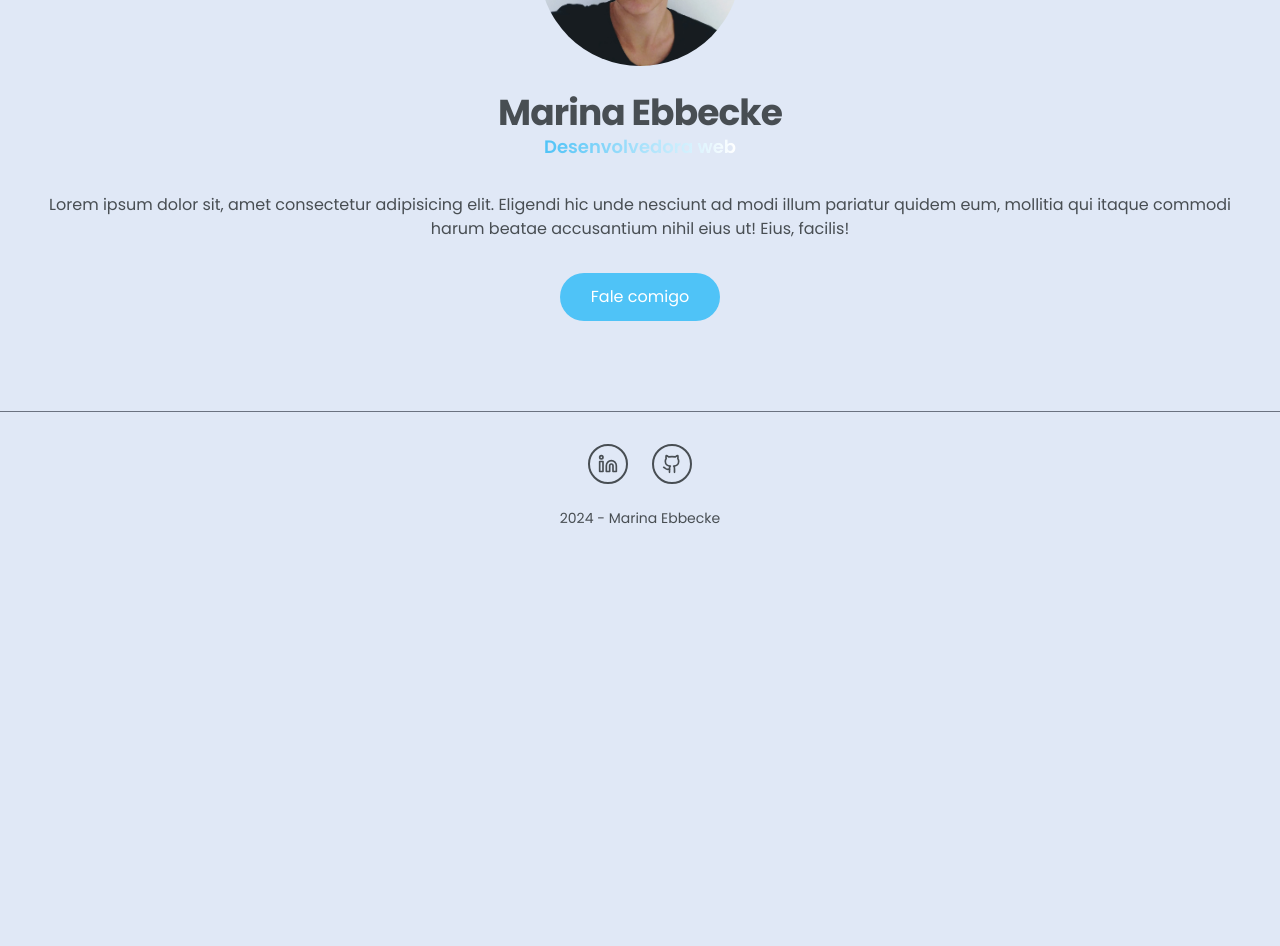
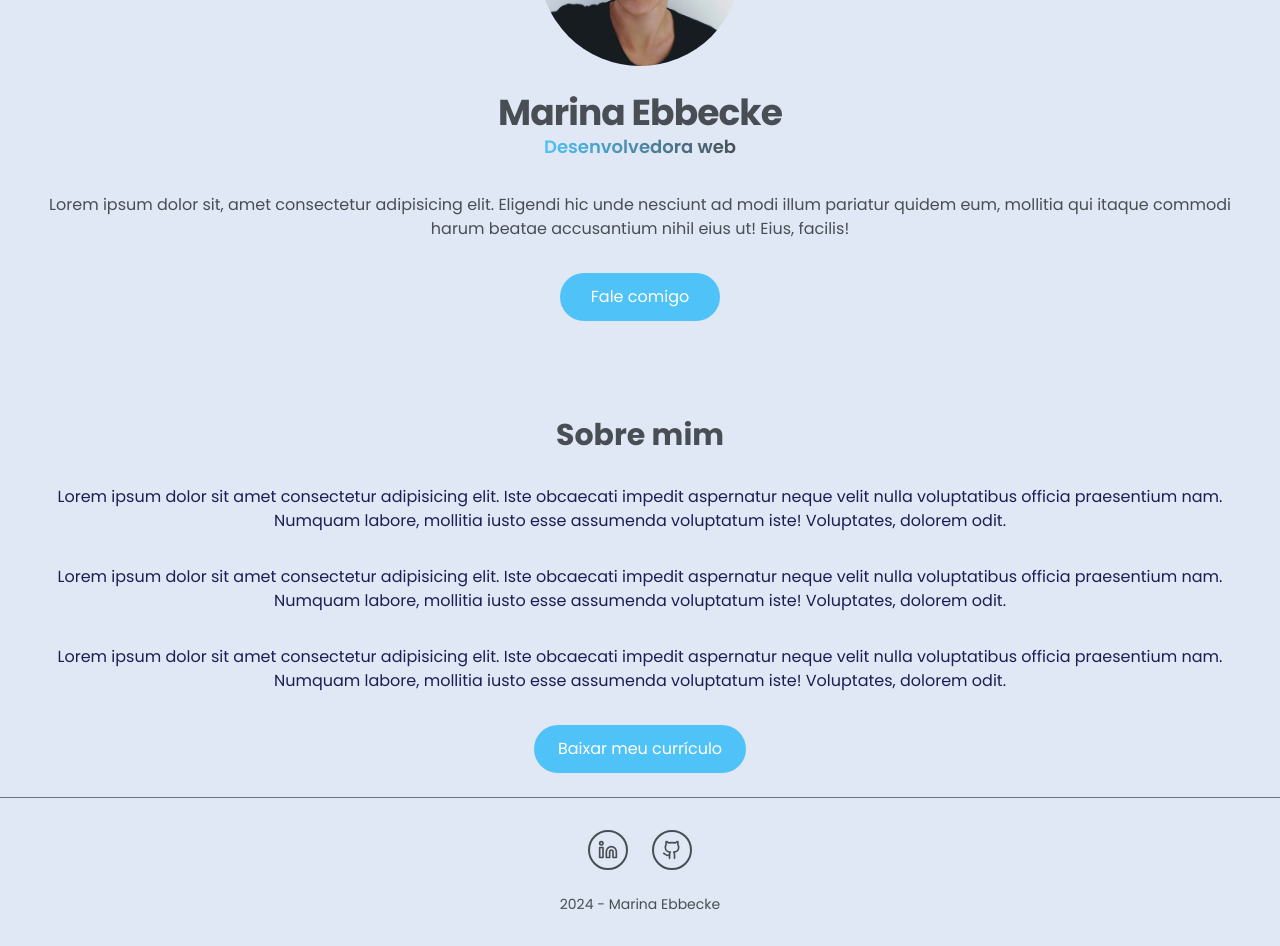
Before and after one commit to mebbecke/dev-portfolio, a React (Vite) app: page / in a window 1280 px wide. Shown: the part 240-1186 px from the top of the page. Before the commit the page ends 800 px from the top, so only its background shows below. Built offline with nearby package versions, Linux system fonts and the light colour scheme.

Commit message:
feat: adds About section

```diff
--- a/src/components/button.tsx
+++ b/src/components/button.tsx
@@ -16,7 +16,7 @@ const buttonVariants = tv({
 
     // TODO: configurar variantes de tamanho
     size: {
-      default: "text-base w-40",
+      default: "text-base min-w-40 px-6",
       small: "text-sm",
       full: "w-full",
     },
--- a/src/components/footer.tsx
+++ b/src/components/footer.tsx
@@ -6,10 +6,14 @@ const Footer = () => {
     <div className="flex flex-col items-center space-y-6 border-t border-solid border-gray-500 py-8">
       <div className="flex flex-row gap-6">
         <Button variant="social" size="small">
-          <Linkedin size={20} />
+          <a href="https://www.linkedin.com/in/marina-ebbecke/">
+            <Linkedin size={20} />
+          </a>
         </Button>
         <Button variant="social" size="small">
-          <Github size={20} />
+          <a href="https://github.com/mebbecke">
+            <Github size={20} />
+          </a>
         </Button>
       </div>
       <p className="text-sm text-darkGray dark:text-gray-400">
--- a/src/components/header.tsx
+++ b/src/components/header.tsx
@@ -10,7 +10,7 @@ import * as Dialog from "@radix-ui/react-dialog"
 
 const Header = () => {
   return (
-    <div className="flex flex-row items-center justify-between px-8 py-6">
+    <header className="flex flex-row items-center justify-between px-8 py-6">
       <h1 className="light:text-black text-2xl font-bold dark:text-white">
         Marina
       </h1>
@@ -48,7 +48,7 @@ const Header = () => {
           </Dialog.Content>
         </Dialog.Root>
       </div>
-    </div>
+    </header>
   )
 }
 
--- a/src/pages/home.tsx
+++ b/src/pages/home.tsx
@@ -2,6 +2,7 @@ import { Button } from "../components/button"
 
 const Home = () => {
   return (
+    <main className="space-y-24">
       <section className="flex flex-col items-center space-y-8">
         <div className="relative h-[197px] w-[202px] rounded-full">
           <img
@@ -14,11 +15,11 @@ const Home = () => {
           <h1 className="text-4xl font-bold tracking-tight text-darkGray dark:text-white">
             Marina Ebbecke
           </h1>
-        <h2 className="bg-gradient-to-r from-sky to-white bg-clip-text text-lg font-semibold text-transparent">
+          <p className="bg-gradient-to-r from-sky to-darkGray bg-clip-text text-lg font-semibold text-transparent dark:to-white">
             Desenvolvedora web
-        </h2>
+          </p>
         </div>
-      <p className="dark:text-lightGray text-center text-darkGray">
+        <p className="text-center text-darkGray dark:text-lightGray">
           Lorem ipsum dolor sit, amet consectetur adipisicing elit. Eligendi hic
           unde nesciunt ad modi illum pariatur quidem eum, mollitia qui itaque
           commodi harum beatae accusantium nihil eius ut! Eius, facilis!
@@ -27,6 +28,33 @@ const Home = () => {
           <a href="mailto:m.ebbecke@gmail.com">Fale comigo</a>
         </Button>
       </section>
+      <section className="flex flex-col items-center space-y-8">
+        <h2 className="text-3xl font-bold text-darkGray dark:text-white">
+          Sobre mim
+        </h2>
+        <div className="space-y-8 text-center text-darkPurple dark:text-lightGray">
+          <p>
+            Lorem ipsum dolor sit amet consectetur adipisicing elit. Iste
+            obcaecati impedit aspernatur neque velit nulla voluptatibus officia
+            praesentium nam. Numquam labore, mollitia iusto esse assumenda
+            voluptatum iste! Voluptates, dolorem odit.
+          </p>
+          <p>
+            Lorem ipsum dolor sit amet consectetur adipisicing elit. Iste
+            obcaecati impedit aspernatur neque velit nulla voluptatibus officia
+            praesentium nam. Numquam labore, mollitia iusto esse assumenda
+            voluptatum iste! Voluptates, dolorem odit.
+          </p>
+          <p>
+            Lorem ipsum dolor sit amet consectetur adipisicing elit. Iste
+            obcaecati impedit aspernatur neque velit nulla voluptatibus officia
+            praesentium nam. Numquam labore, mollitia iusto esse assumenda
+            voluptatum iste! Voluptates, dolorem odit.
+          </p>
+        </div>
+        <Button variant="primary">Baixar meu currículo</Button>
+      </section>
+    </main>
   )
 }
 
--- a/tailwind.config.js
+++ b/tailwind.config.js
@@ -13,6 +13,7 @@ export default {
         sky: "#4FC3F7", // primary
         darkGray: "#484E53", // titles
         lightGray: "#E1E1E1", // dark mode text
+        darkPurple: "#1C1E53", // light mode text
       },
       backgroundImage: {
         pattern: "url(/images/bg.png)",
```
Also changed, not shown: 1 other file (tests, documents, lock files or other folders). Lines whose indentation alone changed are shown as unchanged.
